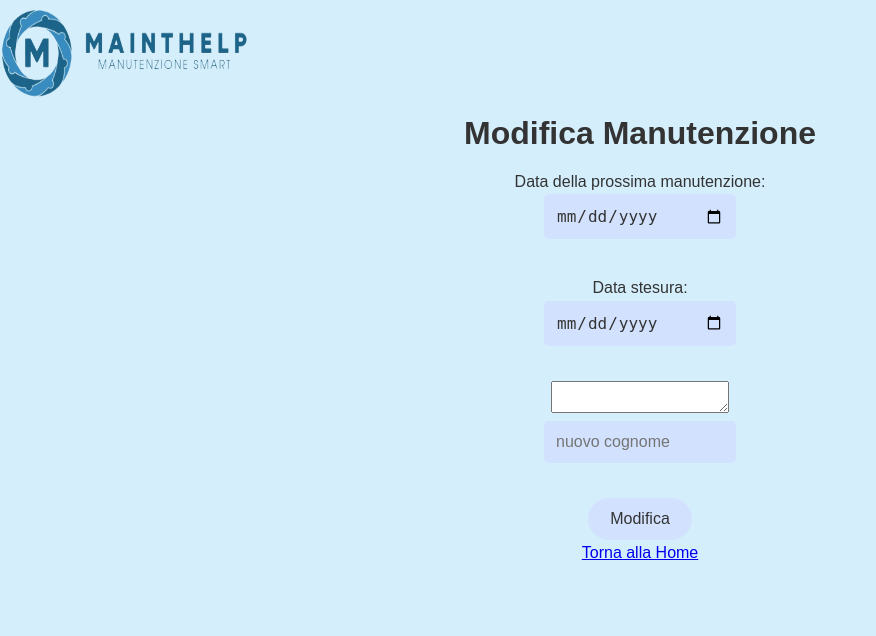
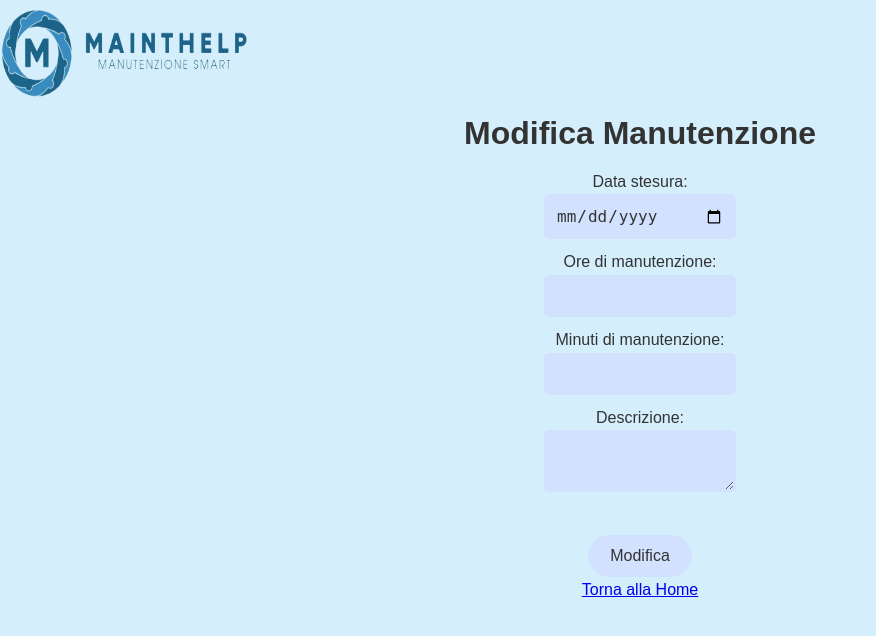
Before and after one commit to silviaarnoldi/MaintHelp, a PHP site: page /modificaManutenzione.php in a window 1280 px wide. Shown: the top 636 px of the page, without its empty margins (0-876 px from the left). Run offline with PHP 8.4, Linux system fonts and the light colour scheme; data that the repository does not hold is empty.

Commit message:
modifica le manutenzioni

```diff
--- a/CSS/stylehome.css
+++ b/CSS/stylehome.css
@@ -39,7 +39,9 @@ p {
 /* Stile per gli input di tipo text e password */
 input[type="text"],
 input[type="password"],
-input[type="date"] {
+input[type="date"],
+input[type="number"],
+textarea{
     display: inline-block;
     padding: 10px;
     border: 2px solid #d2e2fe; /* Contorno verde */
@@ -56,7 +58,9 @@ input[type="date"] {
 /* Al passaggio del mouse */
 input[type="text"]:hover,
 input[type="password"]:hover,
-input[type="date"]:hover {
+input[type="date"]:hover,
+input[type="number"]:hover ,
+textarea:hover {
     background-color: #95d4de; /* Sfondo verde */
     color: #ffffff; /* Testo bianco */
 }
--- a/homeManutentore.php
+++ b/homeManutentore.php
@@ -70,6 +70,7 @@ if(!isset($_SESSION['ruolo'])){
                     <th>Id Manutentore</th>
                     <th>Id Macchinario</th>
                     <th>Elimina</th>
+                    <th>Modifica</th>
                 </tr>
                 <?php
                     $query="select * from DOCUMENTO where TIPO_MANUTENZIONE='preventiva' AND MANUTENTORE_ID='$id'";
@@ -109,6 +110,7 @@ if(!isset($_SESSION['ruolo'])){
                     <th>Id Manutentore</th>
                     <th>Id Macchinario</th>
                     <th>Elimina</th>
+                    <th>Modifica</th>
                 </tr>
                 <?php
                     $query="select * from DOCUMENTO where TIPO_MANUTENZIONE='Guasto' AND MANUTENTORE_ID='$id'";
--- a/modificaManutenzione.php
+++ b/modificaManutenzione.php
@@ -15,10 +15,13 @@ $id=$_POST['id_manutenzione'];
     <center>
     <h1>Modifica Manutenzione</h1>
     <form action="modificaManutenzionecontroller.php?ID=<?php echo $id; ?>" method="post">
-    <label for="data_prossima">Data della prossima manutenzione:</label><br>
-    <input type="date" id="data_prossima" name="data_prossima"><br><br>
     <label for="data_stesura">Data stesura:</label><br>
-    <input type="date" id="data" name="data"><br><br>
+    <input type="date" id="data" name="data"><br>
+    <label for="ore">Ore di manutenzione:</label><br>
+            <input type="number" id="ore" name="ore" min="0"><br>
+            <label for="minuti">Minuti di manutenzione:</label><br>
+            <input type="number" id="minuti" name="minuti" min="0" max="59"><br>
+    <label for="descrizione">Descrizione:</label><br>
     <textarea id="descrizione" name="descrizione"><?php
                  include "connessione.php";
                  $id=$_POST['id_manutenzione'];
@@ -30,8 +33,7 @@ $id=$_POST['id_manutenzione'];
                         echo "".$row_documento['DESCRIZIONE'];
                     }
                 }
-            ?></textarea><br>
-    <input type="text" name="cognome" placeholder="nuovo cognome">  <br> <br>
+            ?></textarea><br> <br>
         <input type="submit" value="Modifica">
     </form>
     <a href="profile.php">Torna alla Home</a>
```
Also changed, not shown: modificaManutenzionecontroller.php (+15 -21 lines).
